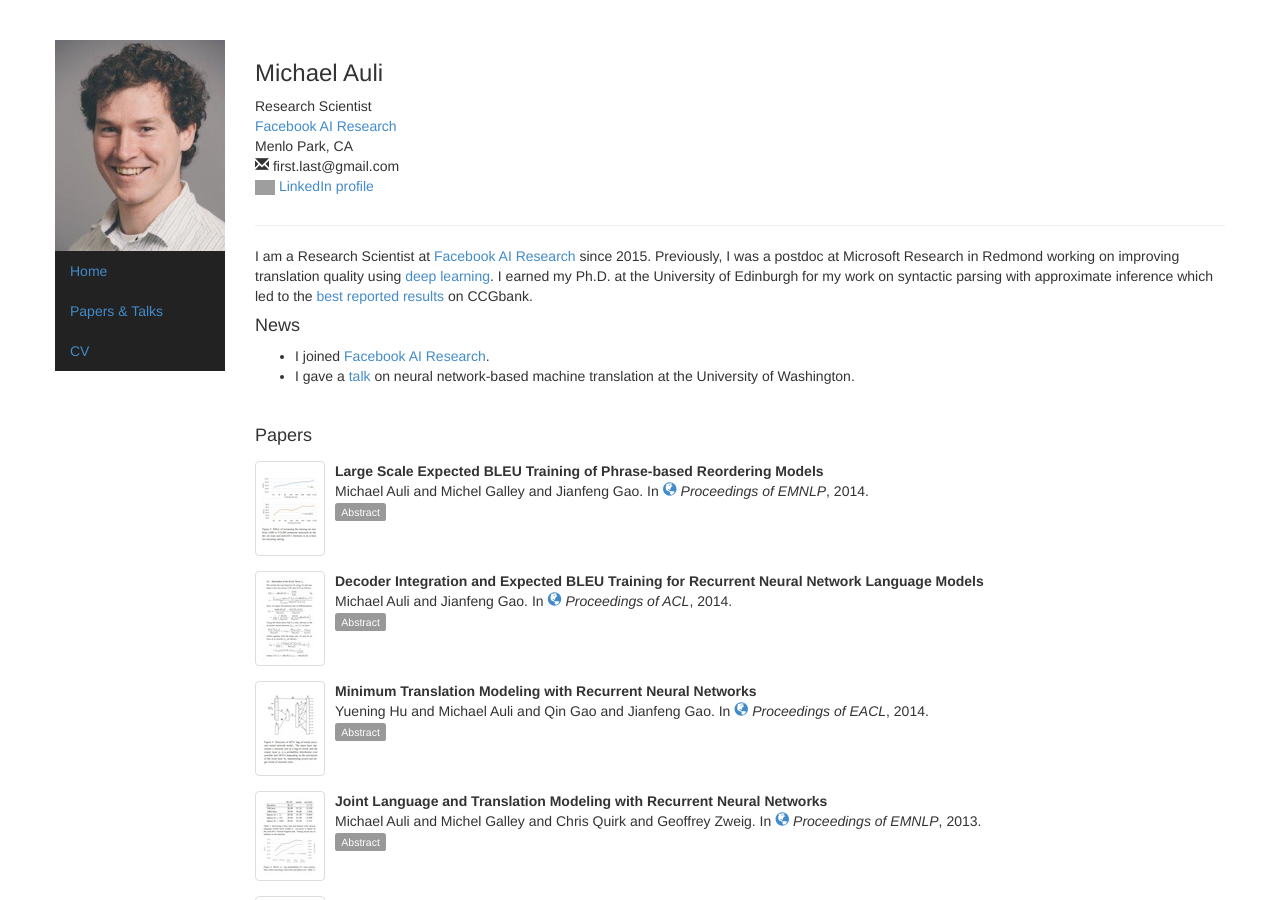
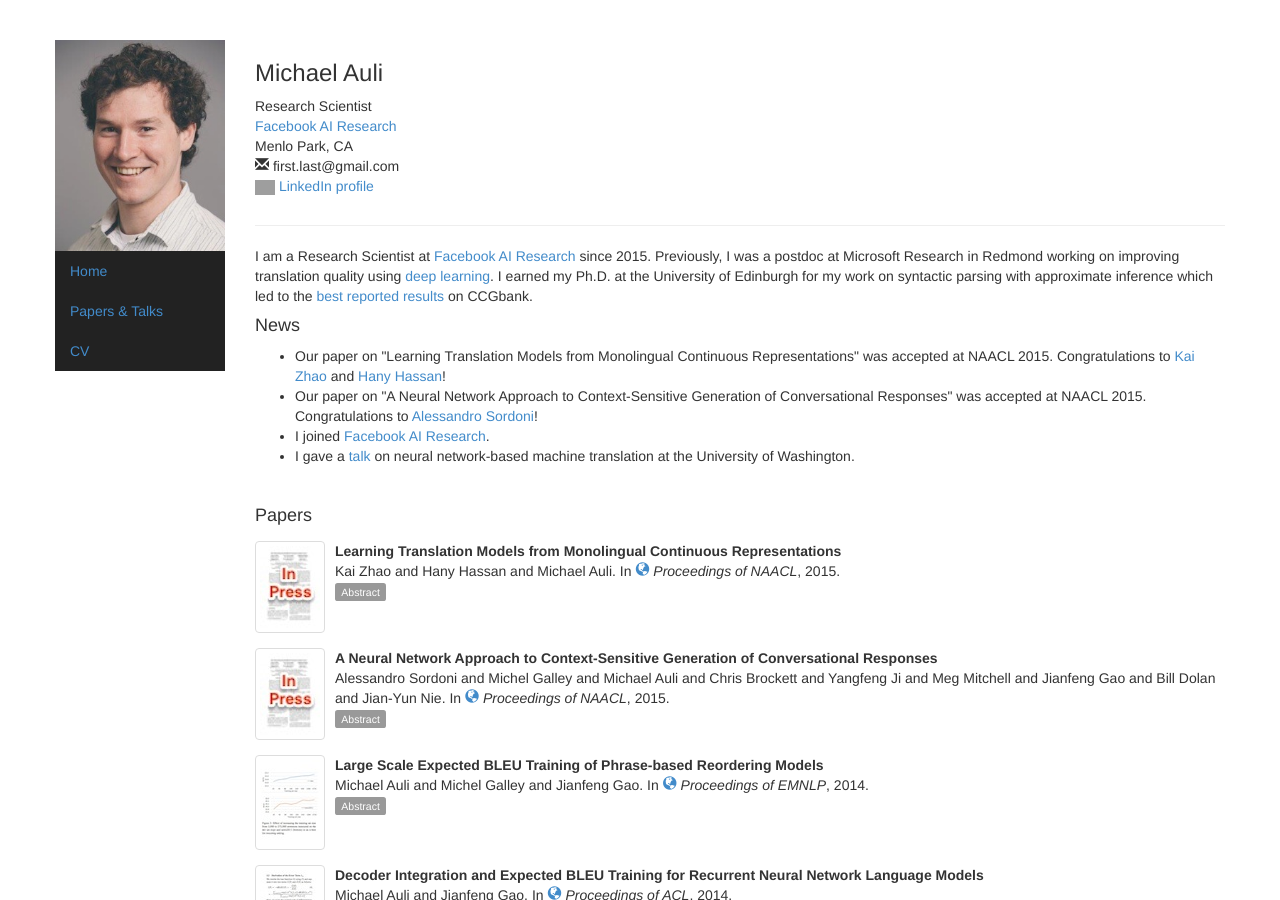
Before and after one commit to michaelauli/michaelauli.github.io, a Jekyll site: the page built from index.html, in a window 1280 px wide and 900 px high. Built offline with Jekyll 4.4.1, drawn with Linux system fonts in a browser that asks for light colours; comment, search, counter and statistics services are not loaded; grey boxes are pictures that could not be loaded.

Commit message:
added NAACL 2015 papers

```diff
--- a/_config.yml
+++ b/_config.yml
@@ -12,6 +12,60 @@ talks:
     url: "talks/parsing-tagging-talk.pdf"
     img: "parsing-tagging-talk.jpg"
 papers:
+  -
+    layout: paper
+    paper-type: inproceedings
+    selected: y
+    year: 2015
+    authors: Kai Zhao and Hany Hassan and Michael Auli
+    title: Learning Translation Models from Monolingual Continuous Representations
+    doc-url:
+    img: inpress
+    booktitle: Proceedings of NAACL
+    booktitle-url: http://naacl.org/naacl-hlt-2015
+    venue: conference
+    abstract: >
+      The availability of parallel corpora limits the further success
+      of statistical machine translation since infrequent phrases lack
+      appropriate translation rules.
+      Existing approaches that leverages the huge monolingual corpora
+      usually need specially designed statistics for phrases, which
+      take a long time to calculate.
+      We propose a simple and fast translation model learning method
+      that directly hallucinates translation rules for infrequent
+      phrases from their semantically similar neighbors, using
+      continuous phrasal representations based on widely available
+      word vectors.
+      We also investigate approximated nearest neighbors query for to
+      further speed up the search for semantically similar neighbors
+      in the continuous representation space.
+      Experiments show that our method can improve up to 1.5 BLEU
+      points by adding translation rules for infrequent phrases.
+      Compared to existing methods, our approach generates better
+      translation rules, and is faster.
+  -
+    layout: paper
+    paper-type: inproceedings
+    selected: y
+    year: 2015
+    authors: Alessandro Sordoni and Michel Galley and Michael Auli and Chris Brockett and Yangfeng Ji and Meg Mitchell and Jianfeng Gao and Bill Dolan and Jian-Yun Nie
+    title: A Neural Network Approach to Context-Sensitive Generation of Conversational Responses
+    doc-url:
+    img: inpress
+    booktitle: Proceedings of NAACL
+    booktitle-url: http://naacl.org/naacl-hlt-2015
+    venue: conference
+    abstract: >
+      We present a novel response generation system that can be
+      trained from end to end on large quantities of unstructured
+      Twitter conversations.
+      A neural network architecture is used to address sparsity issues
+      that arise when integrating context information into classical
+      statistical models, allowing the system to take into account
+      previous dialog utterances.
+      Our dynamic-context generative models show consistent gains over
+      both context-sensitive and non-context-sensitive Machine Translation
+      and Information Retrieval baselines.
   -
     layout: paper
     paper-type: inproceedings
--- a/index.html
+++ b/index.html
@@ -3,6 +3,12 @@ layout: default
 title: Michael Auli
 picture: headshot_oct_2013
 news:
+  -
+    >
+      Our paper on "Learning Translation Models from Monolingual Continuous Representations" was accepted at NAACL 2015. Congratulations to <a href="http://kaizhao.me">Kai Zhao</a> and <a href=http://research.microsoft.com/en-us/people/hanyh>Hany Hassan</a>!
+  -
+    >
+      Our paper on "A Neural Network Approach to Context-Sensitive Generation of Conversational Responses" was accepted at NAACL 2015. Congratulations to <a href="http://www-etud.iro.umontreal.ca/~sordonia/">Alessandro Sordoni</a>!
   -
     >
       I joined <a href="http://research.facebook.com/ai">Facebook AI Research</a>.
```
Also changed, not shown: img/paper/inpress.jpg.
